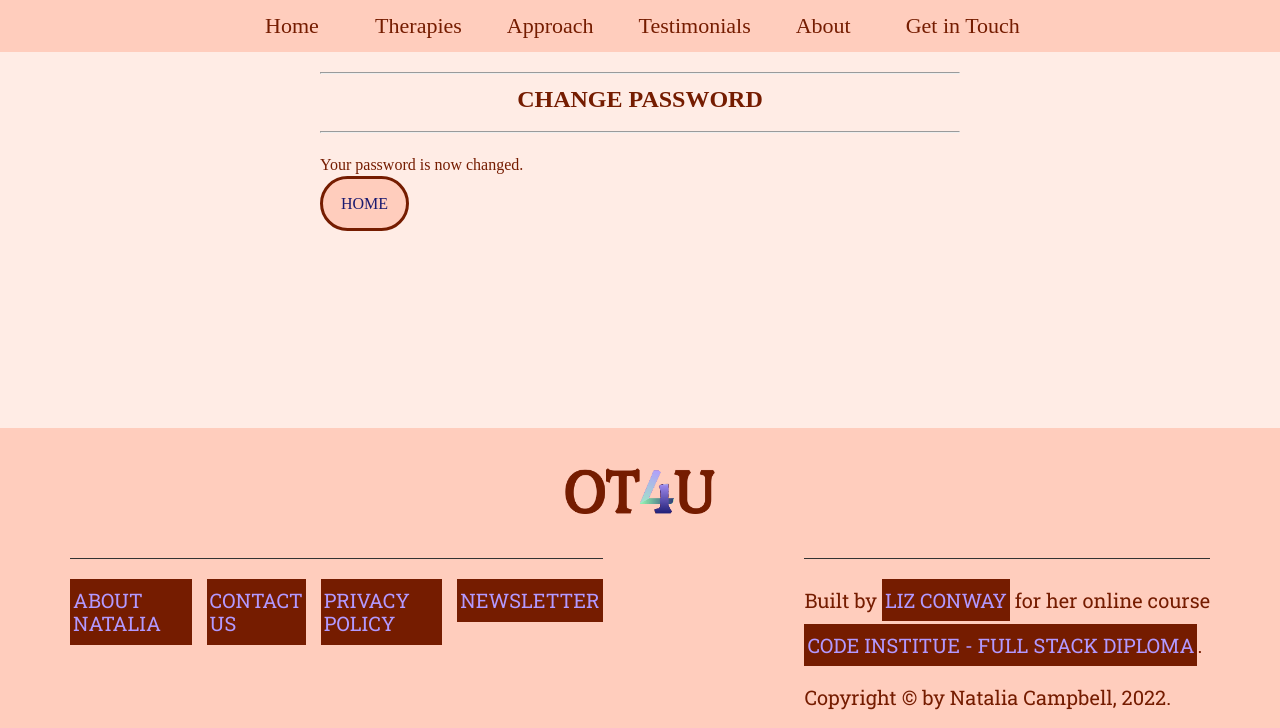
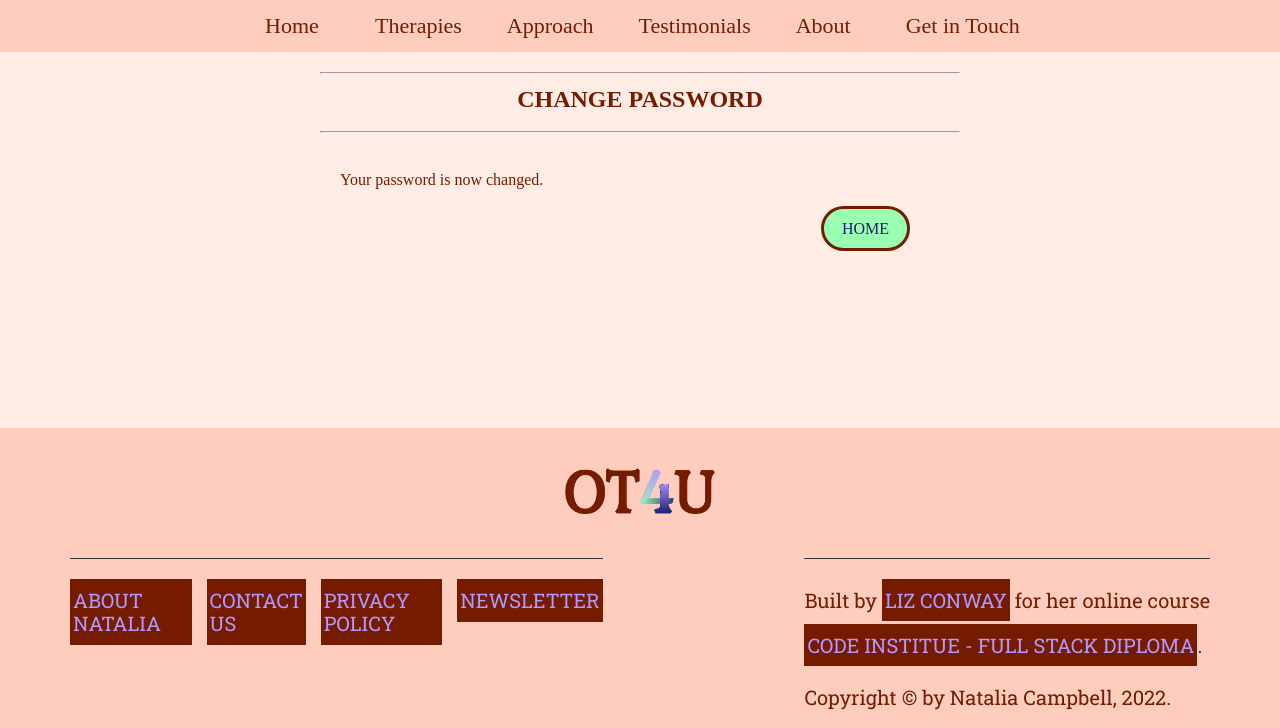
Before and after one commit to Liz-Conway/OT4All, a Django app: a page that uses templates/allauth/account/password_reset_from_key_done.html in a window 1280 px wide. Shown: the part 72-800 px from the top of the page. Run offline with Django 4.2, Linux system fonts and the light colour scheme; some libraries are stand-ins or nearby versions; some web fonts are replaced.

Commit message:
STYLE: Layout the "Password was changed" page
Also moved common padding to a single class and applied that class to
 a div on all 'Password reset' pages.

```diff
--- a/static/css/style.css
+++ b/static/css/style.css
@@ -1478,6 +1478,9 @@ ul.errorlist {
   color: #e84610;
 }
 
+.allauth {
+  padding: 1.5rem 2rem;
+}
 .allauthWrapper {
   width: 100%;
   margin-top: 2rem;
@@ -1621,9 +1624,6 @@ ul.errorlist {
       align-self: flex-end;
 }
 
-.passwordReset {
-  padding: 1.5rem 2rem;
-}
 .passwordResetForm {
   display: -webkit-box;
   display: -ms-flexbox;
@@ -1641,14 +1641,8 @@ ul.errorlist {
 .passwordResetButtons input {
   border-radius: 10rem;
 }
-.passwordResetDone {
-  padding: 1.5rem 2rem;
-}
 .passwordResetDone p {
   padding-bottom: 1rem;
-}
-.passwordResetKey {
-  padding: 1.5rem 2rem;
 }
 .passwordResetKey form {
   display: -webkit-box;
@@ -1668,6 +1662,20 @@ ul.errorlist {
   min-width: 23rem;
   max-width: 30rem;
 }
+.passwordResetKeyDone {
+  display: -webkit-box;
+  display: -ms-flexbox;
+  display: flex;
+  -webkit-box-orient: vertical;
+  -webkit-box-direction: normal;
+      -ms-flex-direction: column;
+          flex-direction: column;
+}
+.passwordResetKeyDone a {
+  margin-top: 1.5rem;
+  -ms-flex-item-align: end;
+      align-self: flex-end;
+}
 
 /*===== END  Django AllAuth  ===== */
 
--- a/templates/allauth/account/password_reset.html
+++ b/templates/allauth/account/password_reset.html
@@ -11,7 +11,7 @@
 		<h2 class="allauthTitle">{% trans "Password Reset" %}</h2>
 	<hr>
 
-    <div class="passwordReset">
+    <div class="passwordReset allauth">
 	    {% if user.is_authenticated %}
 	    {% include "account/snippets/already_logged_in.html" %}
 	    {% endif %}
--- a/templates/allauth/account/password_reset_done.html
+++ b/templates/allauth/account/password_reset_done.html
@@ -10,7 +10,7 @@
 		<h2 class="allauthTitle">{% trans "Password Reset" %}</h2>
 	<hr>
 
-    <div class="passwordResetDone">
+    <div class="passwordResetDone allauth">
     {% if user.is_authenticated %}
     {% include "account/snippets/already_logged_in.html" %}
     {% endif %}
--- a/templates/allauth/account/password_reset_from_key.html
+++ b/templates/allauth/account/password_reset_from_key.html
@@ -8,7 +8,7 @@
 		<h2 class="allauthTitle">{% if token_fail %}{% trans "Bad Token" %}{% else %}{% trans "Change Password" %}{% endif %}</h2>
 	<hr>
 
-	<div class="passwordResetKey">
+	<div class="passwordResetKey allauth">
     {% if token_fail %}
         {% url 'account_reset_password' as passwd_reset_url %}
         <p>{% blocktrans %}The password reset link was invalid, possibly because it has already been used.  Please request a <a href="{{ passwd_reset_url }}">new password reset</a>.{% endblocktrans %}</p>
--- a/templates/allauth/account/password_reset_from_key_done.html
+++ b/templates/allauth/account/password_reset_from_key_done.html
@@ -8,6 +8,8 @@
 		<h2 class="allauthTitle">{% trans "Change Password" %}</h2>
 	<hr>
 
-    <p>{% trans 'Your password is now changed.' %}</p>
-    <a class="btn" href="{% url 'home' %}">Home</a>
+    <div class="passwordResetKeyDone allauth">
+	    <p>{% trans 'Your password is now changed.' %}</p>
+	    <a class="btn btnPrimary btnThin" href="{% url 'home' %}">Home</a>
+    </div>
 {% endblock %}
```
Also changed, not shown: sass/vendors/_allauth.sass (+8 -3 lines), 1 other file.
